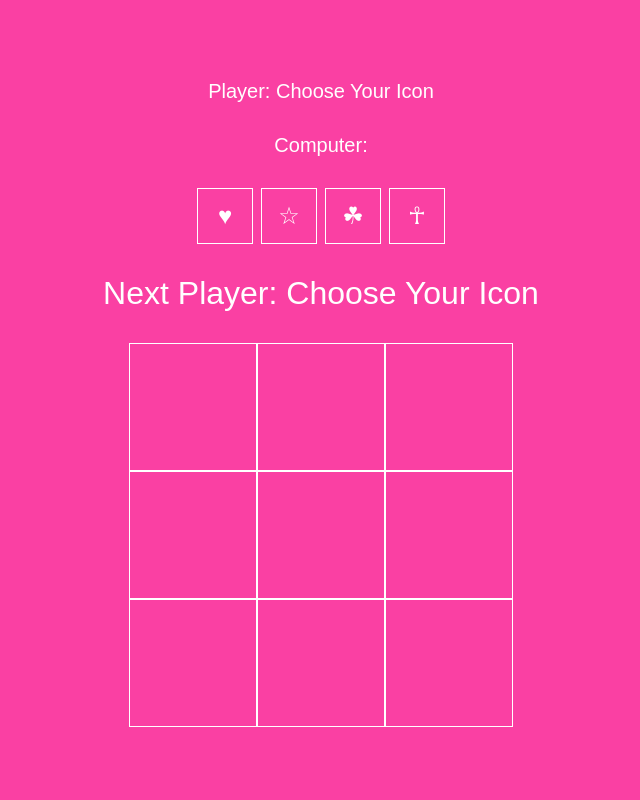
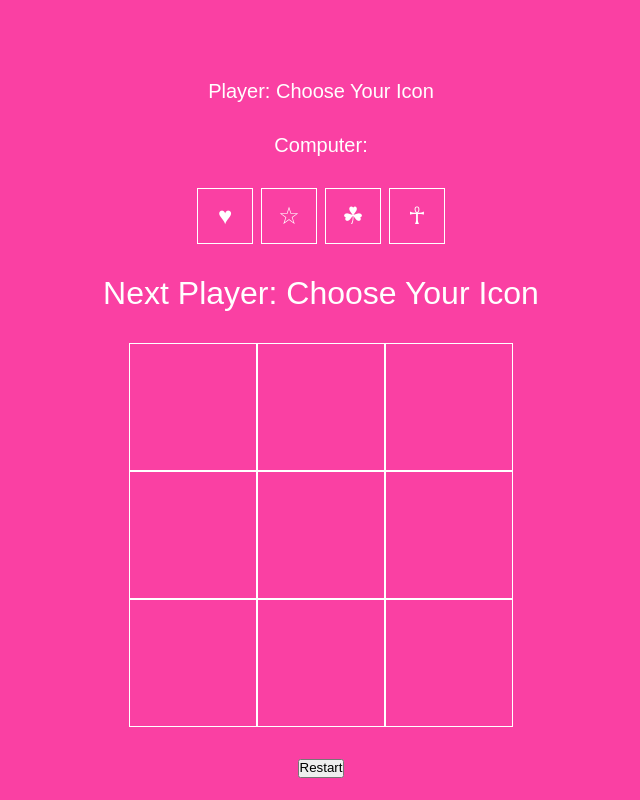
Before and after one commit to adamkatsu/tic-tac-toe, a React (Vite) app: page / in a window 1280 px wide. Shown: the whole page, without its empty margins (319-959 px from the left). Built offline with nearby package versions, Linux system fonts and the light colour scheme.

Commit message:
Make Restart Button

```diff
--- a/src/App.jsx
+++ b/src/App.jsx
@@ -14,6 +14,16 @@ function Option({icon, onChooseClick}) {
   return (
     <button className='option' onClick={onChooseClick}>
       <span>{icon}</span>
+    </button>
+  )
+
+}
+
+function Restart({restartGame}) {
+
+  return (
+    <button className='restart' onClick={restartGame}>
+      Restart
     </button>
   )
 
@@ -80,10 +90,19 @@ export default function Board() {
 
   }
 
+  function handleRestart() {
+    setSquares(squares.map((square) => null));
+    setPlayer('Choose Your Icon');
+    setOpponent('');
+    setXIsNext(true);
+  }
+
   const winner = calculateWinner(squares);
   let status = '';
   if(winner) {
     status = 'Winner: ' + winner;
+  }else if(squares.every(square => square !== null)) {
+    status = 'Draw';
   } else {
     status = 'Next Player: ' + (xIsNext ? player : opponent);
   }
@@ -112,6 +131,7 @@ export default function Board() {
           <Square value={squares[7]} onSquareClick={() => handleClick(7)}/>
           <Square value={squares[8]} onSquareClick={() => handleClick(8)}/>
         </div>
+        <Restart restartGame={() => handleRestart()}/>
       </div>
 
     </>
```
